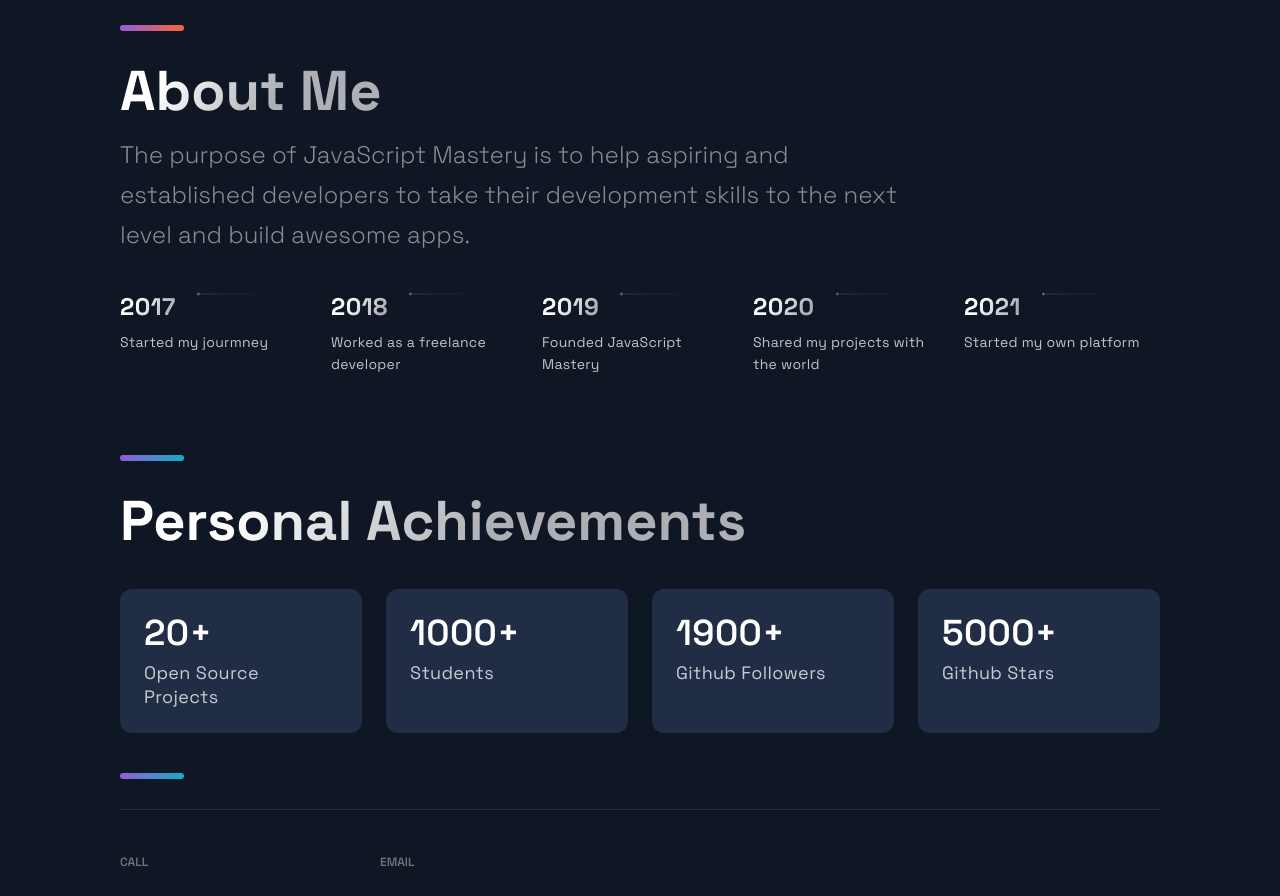
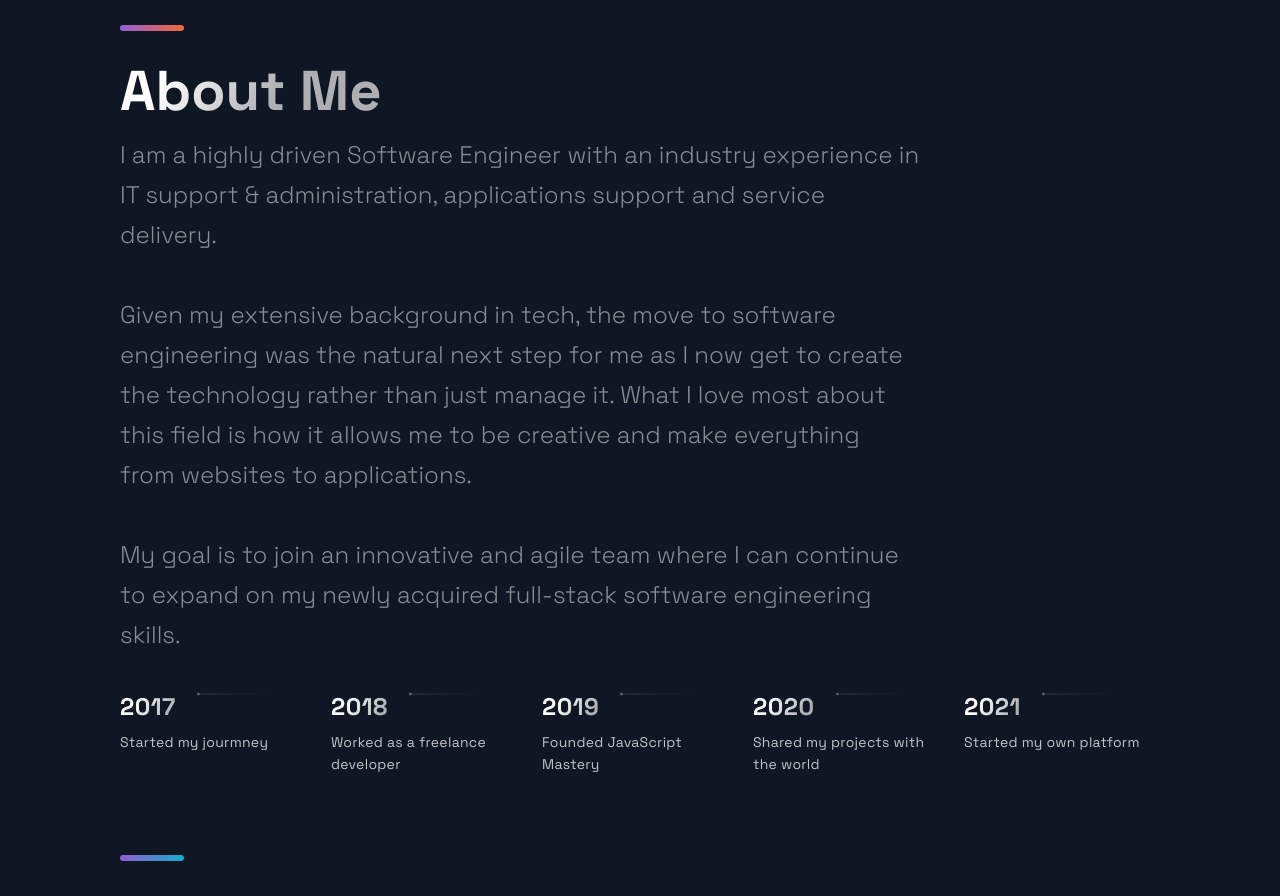
Before and after one commit to mauritzerick/portfolio, a Next.js app: page / in a window 1280 px wide. Shown: the part 2740-3636 px from the top of the page. Built offline with nearby package versions, Linux system fonts and the light colour scheme.

Commit message:
about me

```diff
--- a/src/components/TimeLine/TimeLine.js
+++ b/src/components/TimeLine/TimeLine.js
@@ -46,8 +46,9 @@
     <Section id="about">
       <SectionTitle>About Me</SectionTitle>
       <SectionText>
-      The purpose of JavaScript Mastery is to help aspiring and established developers to take their development skills to the next level and build awesome apps.
-      </SectionText>
+      I am a highly driven Software Engineer with an industry experience in IT support & administration, applications support and service delivery.
+      <br /> <br /> Given my extensive background in tech, the move to software engineering was the natural next step for me as I now get to create the technology rather than just manage it. What I love most about this field is how it allows me to be creative and make everything from websites to applications.
+      <br /> <br /> My goal is to join an innovative and agile team where I can continue to expand on my newly acquired full-stack software engineering skills.      </SectionText>
       <CarouselContainer ref={carouselRef} onScroll={handleScroll}>
         <>
           {TimeLineData.map((item, index) => (
```
